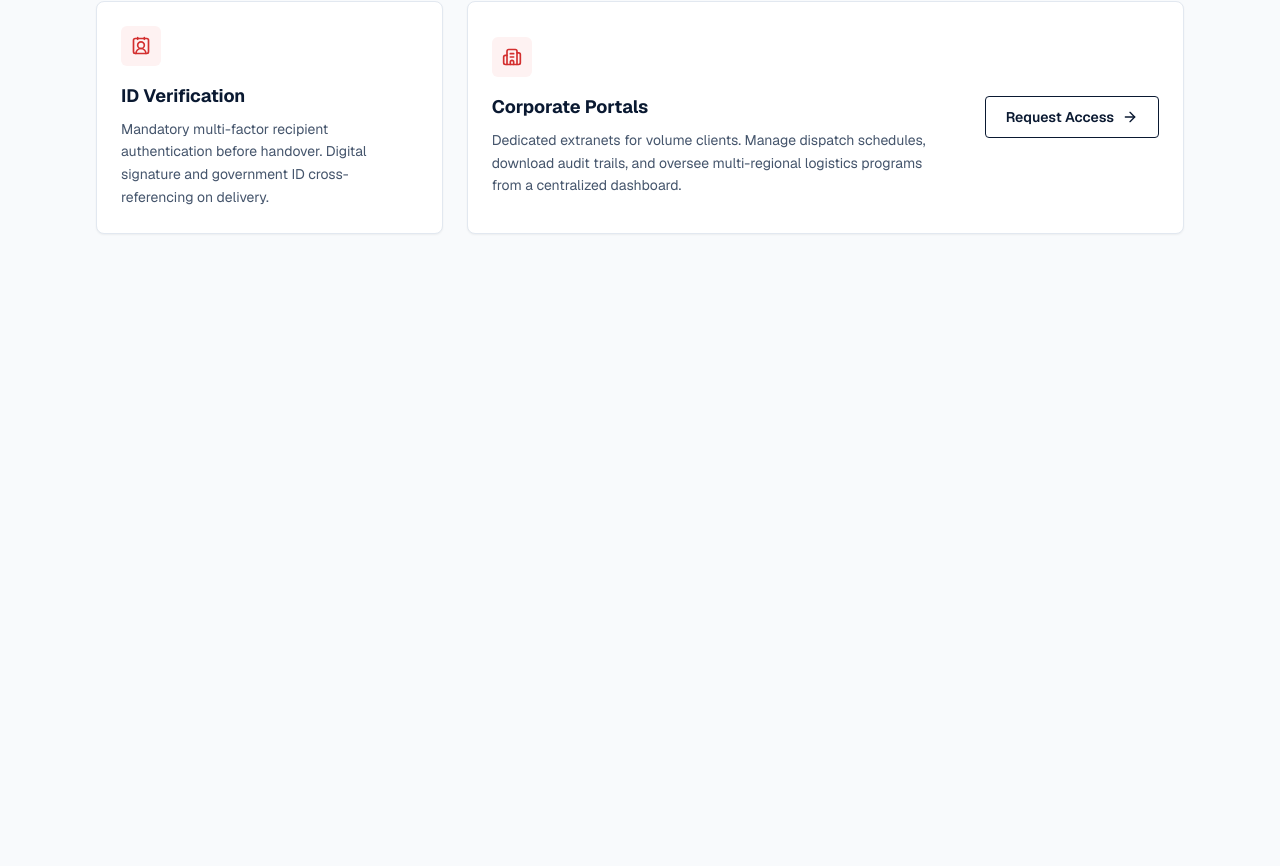
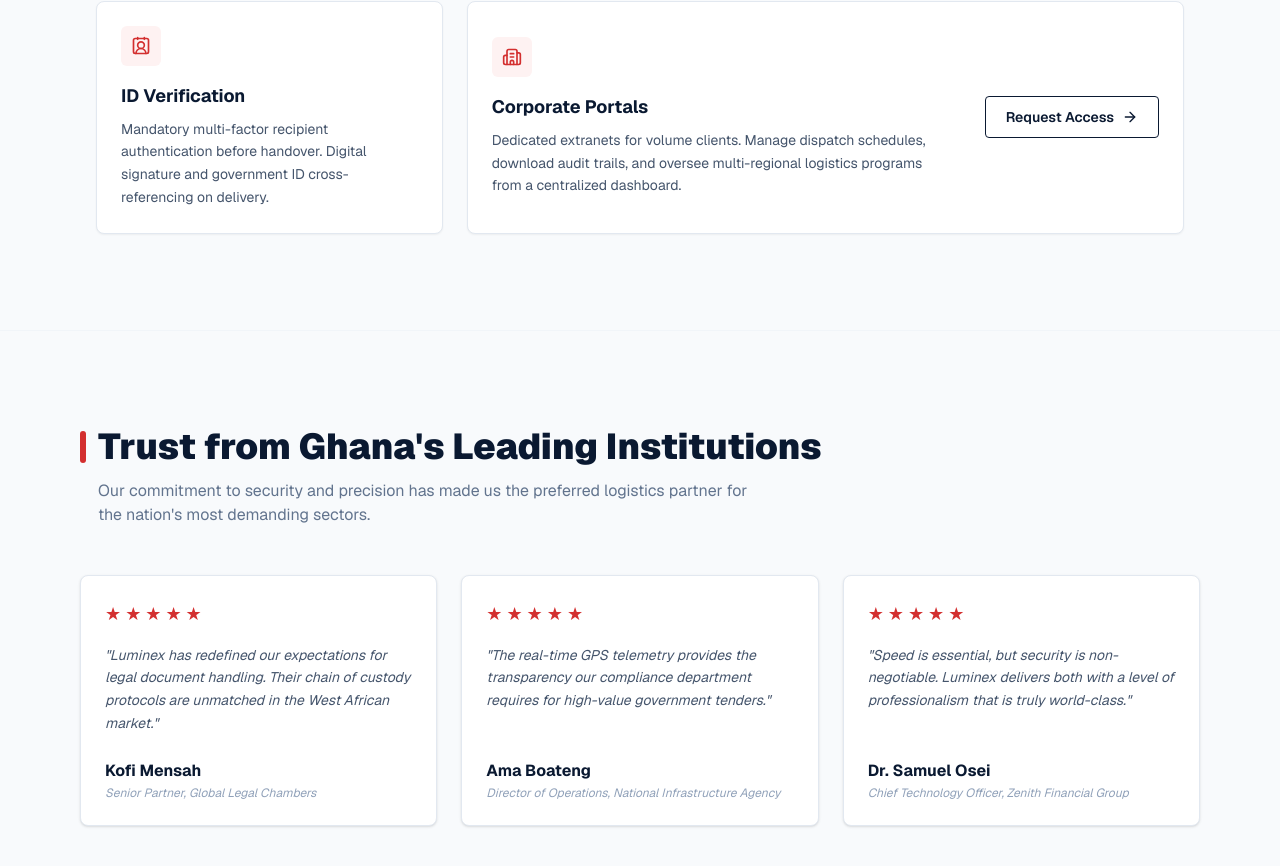
Before and after one commit to LuminAI-Platform/luminex_website, a Next.js app: page / in a window 1280 px wide. Shown: the part 1172-2038 px from the top of the page. Before the commit the page ends 1502 px from the top, so only its background shows below. Built offline with nearby package versions, Linux system fonts and the light colour scheme.

Commit message:
feat: testimonials added

```diff
--- a/src/components/Fleet.tsx
+++ b/src/components/Fleet.tsx
@@ -1,3 +1,91 @@
+import React from 'react';
+
+interface Testimonial {
+  id: number;
+  rating: number;
+  quote: string;
+  author: string;
+  title: string;
+}
+
+const testimonials: Testimonial[] = [
+  {
+    id: 1,
+    rating: 5,
+    quote:
+      'Luminex has redefined our expectations for legal document handling. Their chain of custody protocols are unmatched in the West African market.',
+    author: 'Kofi Mensah',
+    title: 'Senior Partner, Global Legal Chambers',
+  },
+  {
+    id: 2,
+    rating: 5,
+    quote:
+      'The real-time GPS telemetry provides the transparency our compliance department requires for high-value government tenders.',
+    author: 'Ama Boateng',
+    title: 'Director of Operations, National Infrastructure Agency',
+  },
+  {
+    id: 3,
+    rating: 5,
+    quote:
+      'Speed is essential, but security is non-negotiable. Luminex delivers both with a level of professionalism that is truly world-class.',
+    author: 'Dr. Samuel Osei',
+    title: 'Chief Technology Officer, Zenith Financial Group',
+  },
+];
+
 export default function Fleet() {
-  return null;
+  return (
+    <section id="operations" className="bg-slate-50 py-16 md:py-24 border-t border-slate-100">
+      <div className="max-w-6xl mx-auto px-4">
+        {/* Section Header */}
+        <div className="mb-12">
+          <div className="flex items-center gap-3 mb-3">
+            {/* Vertical Red Accent Bar */}
+            <div className="w-1.5 h-8 bg-brand-red-500 rounded-full" />
+            <h2 className="text-3xl md:text-4xl font-black text-navy-900">
+              Trust from Ghana's Leading Institutions
+            </h2>
+          </div>
+          <p className="text-slate-500 max-w-2xl pl-4.5">
+            Our commitment to security and precision has made us the preferred
+            logistics partner for the nation's most demanding sectors.
+          </p>
+        </div>
+
+        {/* Testimonial Cards Grid */}
+        <div className="grid grid-cols-1 md:grid-cols-3 gap-6">
+          {testimonials.map((item) => (
+            <div
+              key={item.id}
+              className="bg-white border border-slate-200 rounded-lg p-6 flex flex-col justify-between shadow-sm"
+            >
+              <div>
+                {/* 5-Star Rating */}
+                <div className="flex items-center gap-1 text-brand-red-500 mb-4" aria-label={`${item.rating} out of 5 stars`}>
+                  {Array.from({ length: item.rating }).map((_, index) => (
+                    <span key={index} className="text-lg">
+                      ★
+                    </span>
+                  ))}
+                </div>
+
+                {/* Quote Text */}
+                <p className="italic text-slate-600 text-sm leading-relaxed mb-6">
+                  "{item.quote}"
+                </p>
+              </div>
+
+              {/* Author & Title */}
+              <div>
+                <h3 className="font-bold text-navy-900">{item.author}</h3>
+                <p className="text-xs text-slate-400 italic mt-0.5">{item.title}</p>
+              </div>
+            </div>
+          ))}
+        </div>
+      </div>
+    </section>
+  );
 }
```
